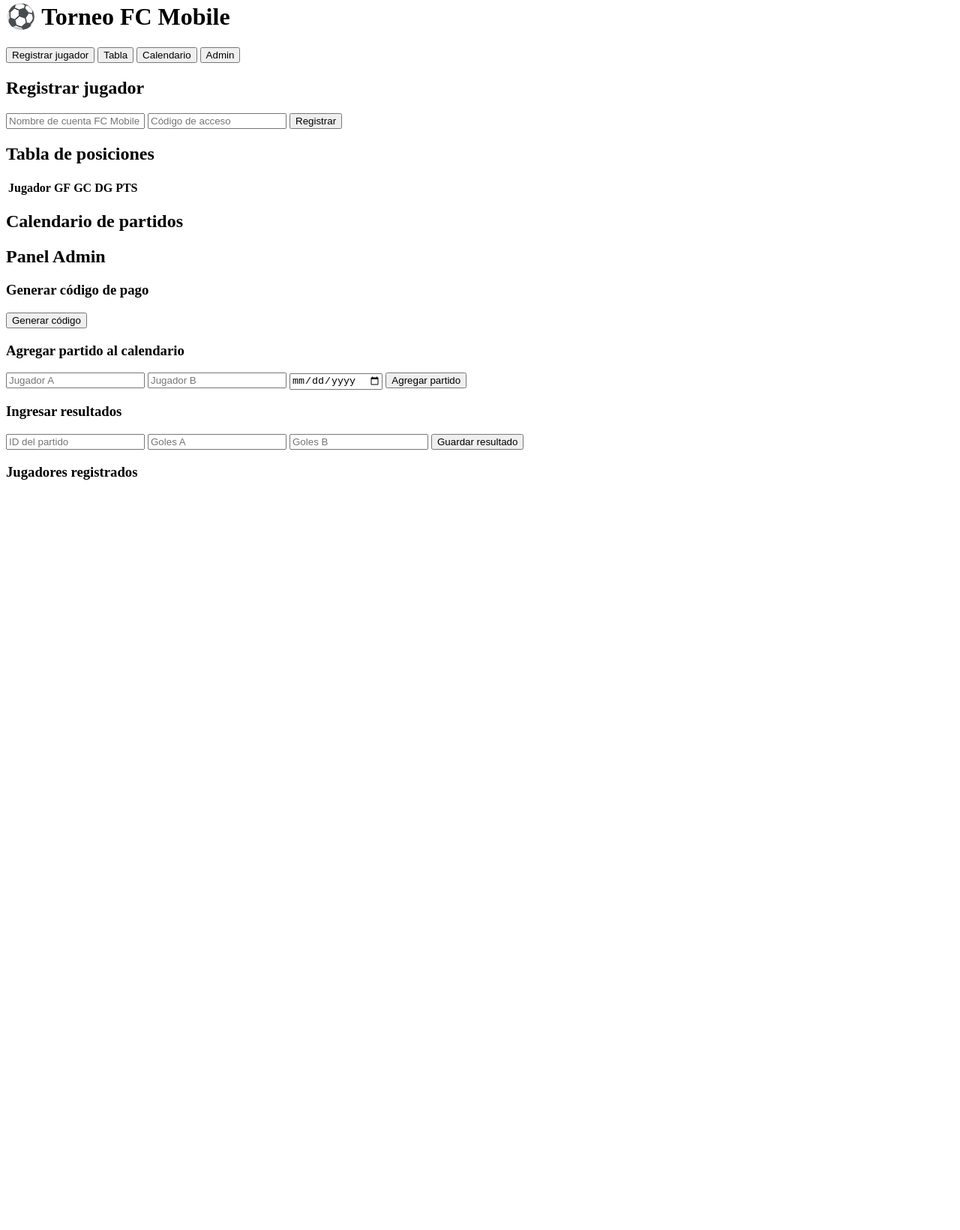
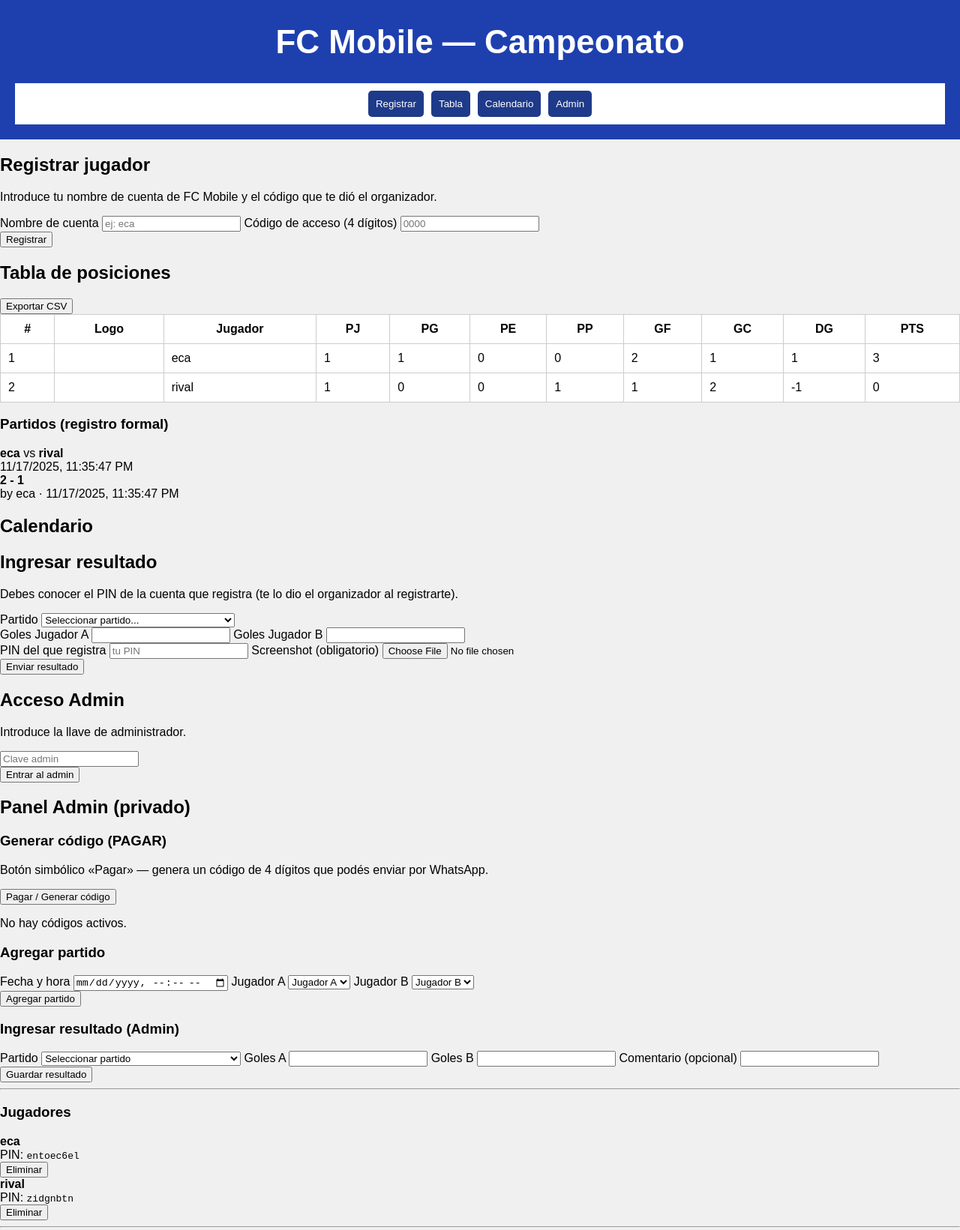
Before and after one commit to ferran0/TorneoFcMobile, a plain HTML site: page index.html in a window 1280 px wide. Shown: the part 18-1659 px from the top of the page at 75% size. Before the commit the page ends 800 px from the top, so only its background shows below. Drawn offline with Linux system fonts and the light colour scheme.

Commit message:
Refactor index.html for improved structure and styling

```diff
--- a/index.html
+++ b/index.html
@@ -1,79 +1,155 @@
-<!DOCTYPE html>
+<!doctype html>
 <html lang="es">
 <head>
-<meta charset="UTF-8">
-<title>FC Torneo</title>
-<link rel="stylesheet" href="style.css">
+  <meta charset="utf-8" />
+  <meta name="viewport" content="width=device-width, initial-scale=1" />
+  <title>FC Mobile - Campeonato</title>
+  <link rel="stylesheet" href="styles.css">
 </head>
 <body>
-
-<header>
-  <h1>⚽ Torneo FC Mobile</h1>
+  <header class="topbar">
+    <h1>FC Mobile — Campeonato</h1>
+    <nav>
+      <button id="tab-register" class="tab active">Registrar</button>
+      <button id="tab-table" class="tab">Tabla</button>
+      <button id="tab-calendar" class="tab">Calendario</button>
+      <button id="tab-admin-btn" class="tab">Admin</button>
+    </nav>
   </header>
 
-<nav id="menu">
-  <button onclick="showSection('register')">Registrar jugador</button>
-  <button onclick="showSection('table')">Tabla</button>
-  <button onclick="showSection('calendar')">Calendario</button>
-  <button onclick="adminLogin()">Admin</button>
-</nav>
-
-<!-- SECCIÓN REGISTRO -->
-<section id="register" class="section">
+  <main class="container">
+    <!-- REGISTER -->
+    <section id="panel-register" class="panel">
       <h2>Registrar jugador</h2>
-  <input type="text" id="playerName" placeholder="Nombre de cuenta FC Mobile">
-  <input type="number" id="playerCode" placeholder="Código de acceso">
-  <button onclick="registerPlayer()">Registrar</button>
-  <p id="regMsg"></p>
+      <p class="muted">Introduce tu nombre de cuenta de FC Mobile y el código que te dió el organizador.</p>
+      <form id="form-register">
+        <label>Nombre de cuenta
+          <input id="reg-name" type="text" placeholder="ej: eca" required>
+        </label>
+        <label>Código de acceso (4 dígitos)
+          <input id="reg-code" type="text" placeholder="0000" maxlength="4" required>
+        </label>
+        <div class="form-actions">
+          <button type="submit">Registrar</button>
+        </div>
+        <p id="reg-msg" class="muted"></p>
+        <div id="reg-pin" class="muted"></div>
+      </form>
     </section>
 
-<!-- TABLA -->
-<section id="table" class="section">
+    <!-- TABLE -->
+    <section id="panel-table" class="panel hidden">
       <h2>Tabla de posiciones</h2>
-  <table id="standingsTable">
-    <thead>
-      <tr>
-        <th>Jugador</th>
-        <th>GF</th>
-        <th>GC</th>
-        <th>DG</th>
-        <th>PTS</th>
-      </tr>
-    </thead>
-    <tbody></tbody>
-  </table>
+      <div class="table-actions">
+        <button id="export-standings">Exportar CSV</button>
+      </div>
+      <div id="standings-wrap"></div>
+
+      <h3>Partidos (registro formal)</h3>
+      <div id="matches-list"></div>
     </section>
 
-<!-- CALENDARIO -->
-<section id="calendar" class="section">
-  <h2>Calendario de partidos</h2>
-  <div id="matchList"></div>
+    <!-- CALENDAR -->
+    <section id="panel-calendar" class="panel hidden">
+      <h2>Calendario</h2>
+      <div id="calendar-list"></div>
+    </section>
+
+    <!-- SUBMIT RESULT (Solo usuarios que tengan PIN) -->
+    <section id="panel-submit" class="panel hidden">
+      <h2>Ingresar resultado</h2>
+      <p class="muted">Debes conocer el PIN de la cuenta que registra (te lo dio el organizador al registrarte).</p>
+      <form id="form-submit" enctype="multipart/form-data">
+        <label>Partido
+          <select id="select-match" required></select>
+        </label>
+
+        <div class="goals-row">
+          <label>Goles Jugador A <input id="goals-a" type="number" min="0" required></label>
+          <label>Goles Jugador B <input id="goals-b" type="number" min="0" required></label>
+        </div>
+
+        <label>PIN del que registra
+          <input id="submit-pin" type="text" placeholder="tu PIN" required>
+        </label>
+
+        <label>Screenshot (obligatorio)
+          <input id="evidence" type="file" accept="image/*" required>
+        </label>
+
+        <div class="form-actions">
+          <button type="submit">Enviar resultado</button>
+        </div>
+        <p id="submit-msg" class="muted"></p>
+      </form>
+    </section>
+
+    <!-- ADMIN LOGIN -->
+    <section id="panel-admin-login" class="panel hidden admin-login">
+      <h2>Acceso Admin</h2>
+      <p class="muted">Introduce la llave de administrador.</p>
+      <form id="form-admin-login">
+        <input id="admin-key" type="password" placeholder="Clave admin">
+        <div class="form-actions"><button type="submit">Entrar al admin</button></div>
+        <p id="admin-login-msg" class="muted"></p>
+      </form>
     </section>
 
     <!-- ADMIN PANEL -->
-<section id="admin" class="section admin">
-  <h2>Panel Admin</h2>
+    <section id="panel-admin" class="panel hidden admin-panel">
+      <h2>Panel Admin (privado)</h2>
 
-  <h3>Generar código de pago</h3>
-  <button onclick="generateCode()">Generar código</button>
-  <p id="generatedCode"></p>
+      <div class="admin-grid">
+        <div class="card">
+          <h3>Generar código (PAGAR)</h3>
+          <p class="small">Botón simbólico «Pagar» — genera un código de 4 dígitos que podés enviar por WhatsApp.</p>
+          <button id="btn-pay">Pagar / Generar código</button>
+          <div id="code-list" class="muted"></div>
+        </div>
 
-  <h3>Agregar partido al calendario</h3>
-  <input id="p1" placeholder="Jugador A">
-  <input id="p2" placeholder="Jugador B">
-  <input id="date" type="date">
-  <button onclick="addMatch()">Agregar partido</button>
+        <div class="card">
+          <h3>Agregar partido</h3>
+          <form id="form-add-match">
+            <label>Fecha y hora <input id="am-date" type="datetime-local" required></label>
+            <label>Jugador A <select id="am-a" required></select></label>
+            <label>Jugador B <select id="am-b" required></select></label>
+            <div class="form-actions"><button type="submit">Agregar partido</button></div>
+          </form>
+        </div>
 
-  <h3>Ingresar resultados</h3>
-  <input id="resId" placeholder="ID del partido">
-  <input id="resA" type="number" placeholder="Goles A">
-  <input id="resB" type="number" placeholder="Goles B">
-  <button onclick="submitResult()">Guardar resultado</button>
+        <div class="card">
+          <h3>Ingresar resultado (Admin)</h3>
+          <form id="form-admin-result">
+            <label>Partido <select id="admin-match" required></select></label>
+            <label>Goles A <input id="admin-goals-a" type="number" min="0" required></label>
+            <label>Goles B <input id="admin-goals-b" type="number" min="0" required></label>
+            <label>Comentario (opcional) <input id="admin-comment" type="text"></label>
+            <div class="form-actions"><button type="submit">Guardar resultado</button></div>
+          </form>
+        </div>
+      </div>
 
-  <h3>Jugadores registrados</h3>
-  <ul id="playerList"></ul>
+      <hr>
+
+      <h3>Jugadores</h3>
+      <div id="admin-players"></div>
+
+      <hr>
+
+      <h3>Resultados registrados</h3>
+      <div id="admin-results"></div>
+
+      <div class="admin-actions">
+        <button id="btn-export-csv">Exportar todo (CSV)</button>
+        <button id="btn-logout-admin">Salir Admin</button>
+      </div>
     </section>
+  </main>
 
-<script src="script.js"></script>
+  <footer class="footer">
+    <small>Proyecto: FC Mobile · Guardado en el navegador (localStorage).</small>
+  </footer>
+
+  <script src="app.js"></script>
 </body>
 </html>
```
Lines whose indentation alone changed are shown as unchanged.
